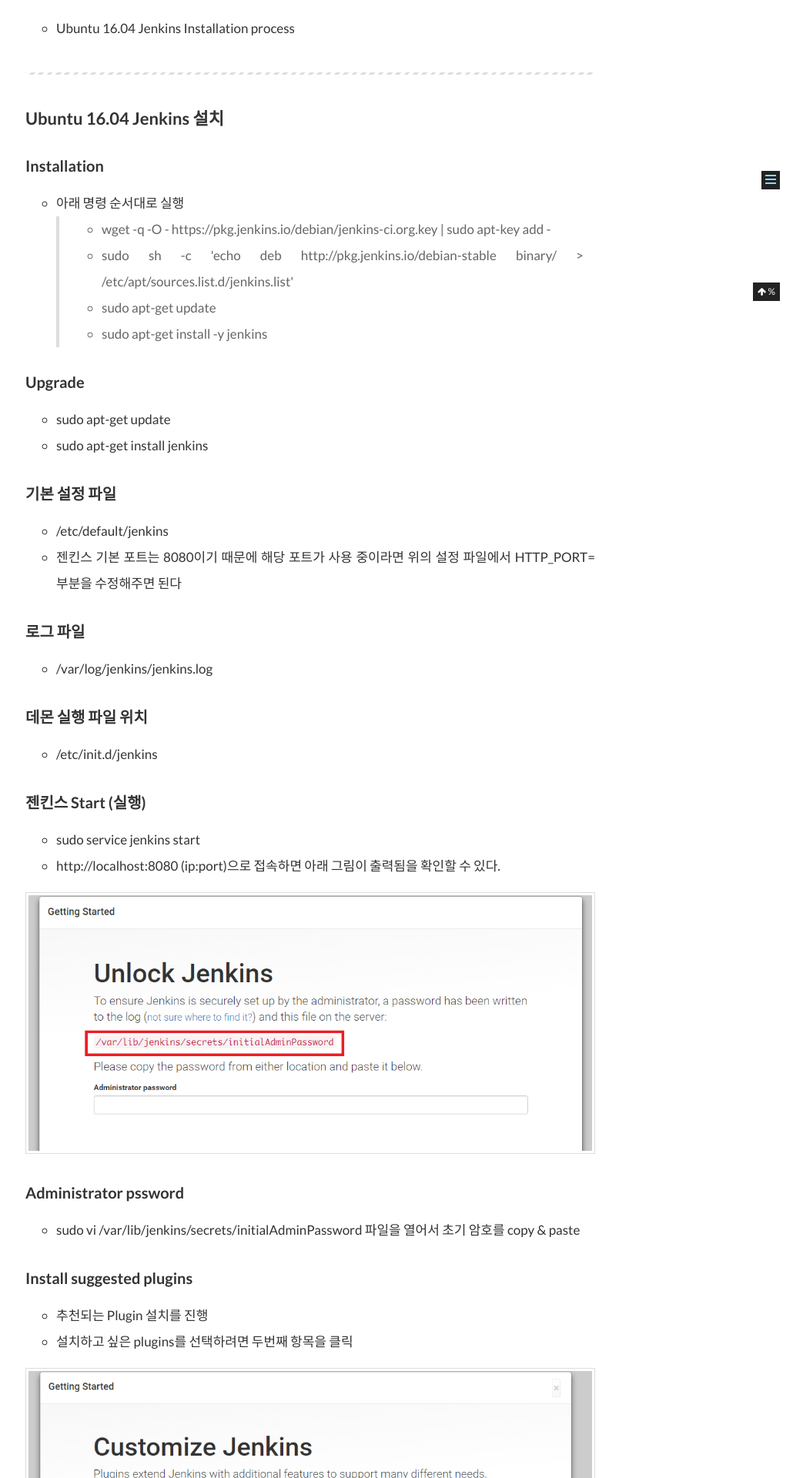
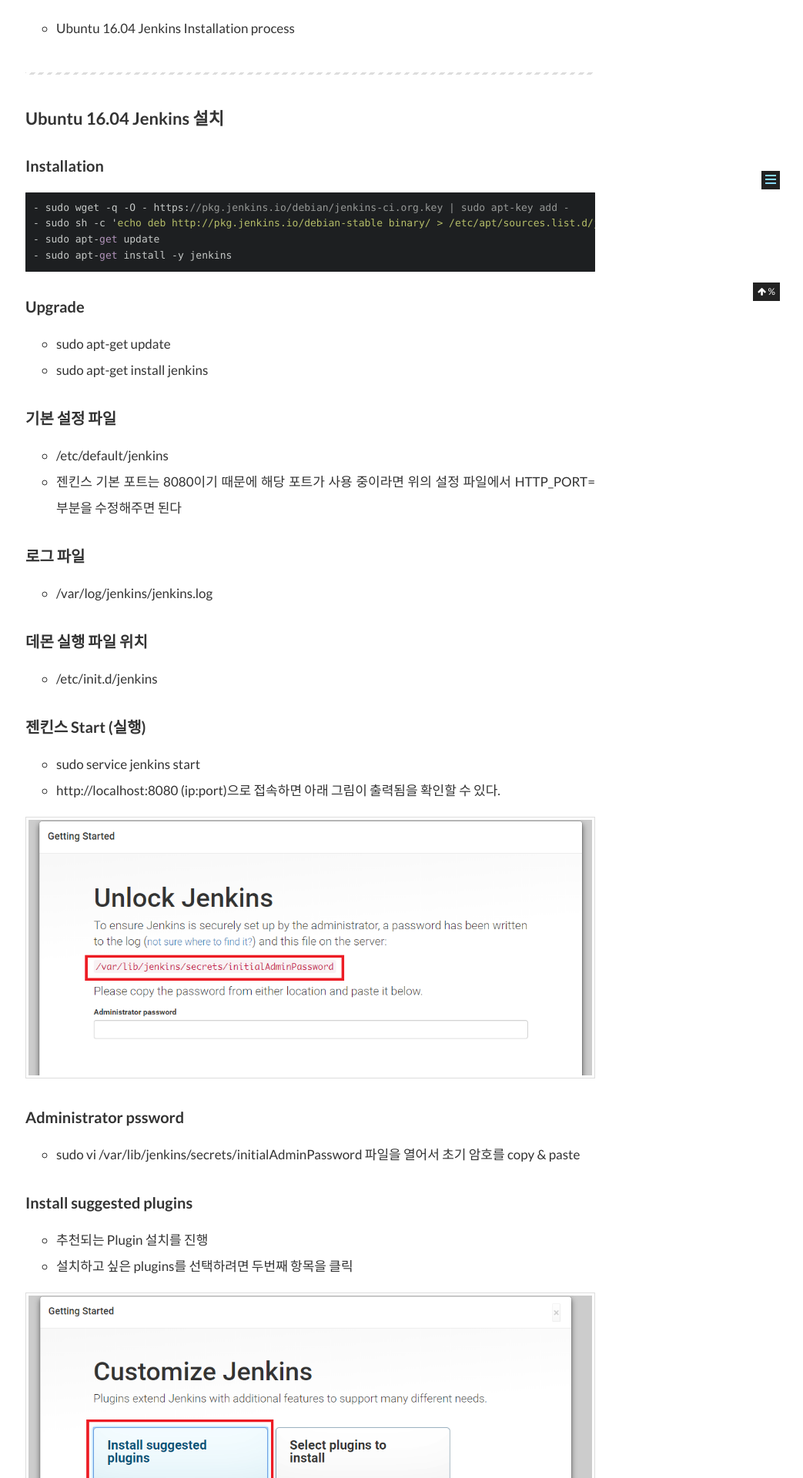
Before and after one commit to gwonsungjun/gwonsungjun.github.io, a Jekyll site: the page built from _posts/2018-04-23-jenkinsInstall.md, in a window 1280 px wide. Shown: the part 609-2529 px from the top of the page at 77% size, without its empty margins (237-1280 px from the left). Built offline with Jekyll 4.4.1, drawn with Linux system fonts in a browser that asks for light colours; comment, search, counter and statistics services are not loaded.

Commit message:
Edit markdown reserved word

````diff
--- a/_posts/2018-04-23-jenkinsInstall.md
+++ b/_posts/2018-04-23-jenkinsInstall.md
@@ -14,11 +14,12 @@
 
 ## Installation
 
-- 아래 명령 순서대로 실행
->   - wget -q -O - https://pkg.jenkins.io/debian/jenkins-ci.org.key &#124; sudo apt-key add &#45;
->  - sudo sh -c &#39;echo deb http://pkg.jenkins.io/debian-stable binary&#47; &#62; /etc/apt/sources.list.d/jenkins.list&#39;
->  - sudo apt-get update
->  - sudo apt-get install -y jenkins
+```js
+- sudo wget -q -O - https://pkg.jenkins.io/debian/jenkins-ci.org.key | sudo apt-key add -
+- sudo sh -c 'echo deb http://pkg.jenkins.io/debian-stable binary/ > /etc/apt/sources.list.d/jenkins.list'
+- sudo apt-get update
+- sudo apt-get install -y jenkins
+```
 
 ## Upgrade
 - sudo apt-get update
````
